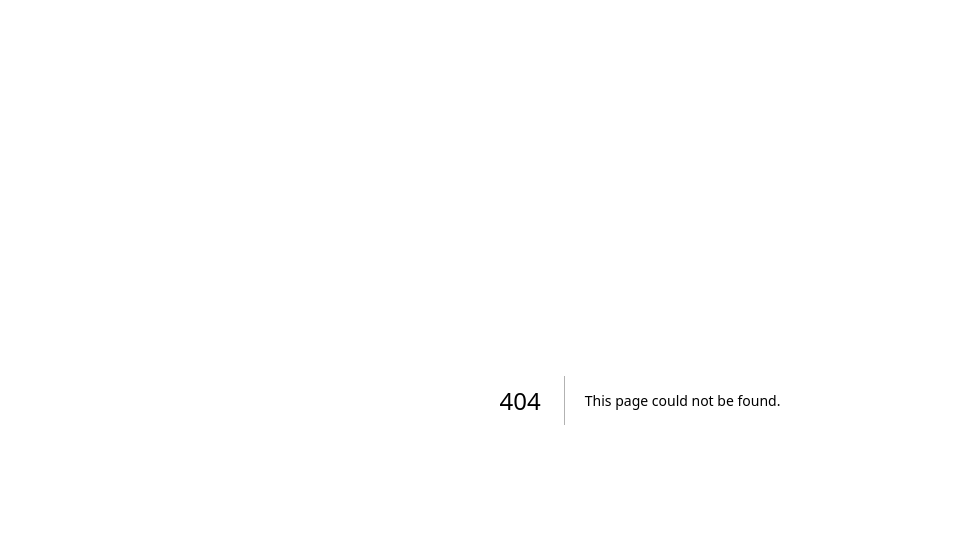
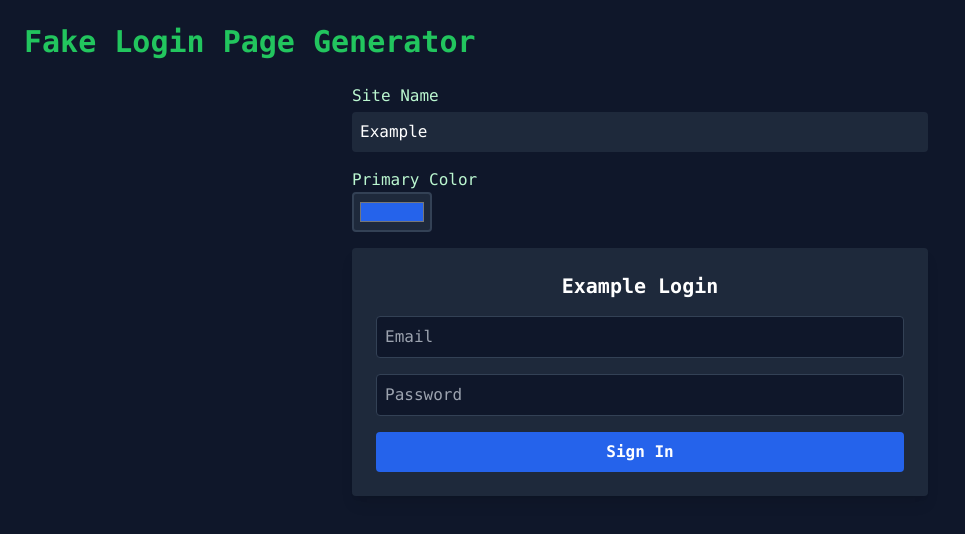
Before and after one commit to nullstrike-dev/Landing-page, a Next.js app: page /tools/phishing/login in a window 1280 px wide. Before the commit this address had no page. Shown: the top 534 px of the page, without its empty margins (0-965 px from the left). Built offline with nearby package versions, Linux system fonts and the light colour scheme.

Commit message:
Create page.tsx

```diff
--- /dev/null
+++ b/app/tools/phishing/login/page.tsx
@@ -0,0 +1,62 @@
+'use client';
+
+import { useState } from 'react';
+
+export default function FakeLoginPageBuilder() {
+  const [siteName, setSiteName] = useState('Example');
+  const [primaryColor, setPrimaryColor] = useState('#2563eb');
+
+  return (
+    <div className="min-h-screen bg-[#0f172a] text-[#a3f7bf] p-6 font-mono">
+      <h1 className="text-3xl font-bold mb-6 text-[#22c55e]">Fake Login Page Generator</h1>
+
+      <div className="max-w-xl mx-auto space-y-4">
+        <div>
+          <label className="block text-[#bbf7d0]">Site Name</label>
+          <input
+            type="text"
+            value={siteName}
+            onChange={(e) => setSiteName(e.target.value)}
+            className="w-full p-2 mt-1 rounded bg-[#1e293b] text-white"
+            placeholder="e.g. GitHub, Outlook"
+          />
+        </div>
+
+        <div>
+          <label className="block text-[#bbf7d0]">Primary Color</label>
+          <input
+            type="color"
+            value={primaryColor}
+            onChange={(e) => setPrimaryColor(e.target.value)}
+            className="w-20 h-10 rounded bg-[#1e293b] p-1 border-2 border-[#334155]"
+          />
+        </div>
+
+        <div className="bg-[#1e293b] p-6 rounded shadow-lg">
+          <h2 className="text-center text-xl font-semibold text-white mb-4">
+            {siteName} Login
+          </h2>
+          <form className="space-y-4">
+            <input
+              type="email"
+              placeholder="Email"
+              className="w-full p-2 rounded bg-[#0f172a] text-white border border-[#334155]"
+            />
+            <input
+              type="password"
+              placeholder="Password"
+              className="w-full p-2 rounded bg-[#0f172a] text-white border border-[#334155]"
+            />
+            <button
+              type="submit"
+              style={{ backgroundColor: primaryColor }}
+              className="w-full p-2 text-white font-bold rounded hover:opacity-90"
+            >
+              Sign In
+            </button>
+          </form>
+        </div>
+      </div>
+    </div>
+  );
+}
```
